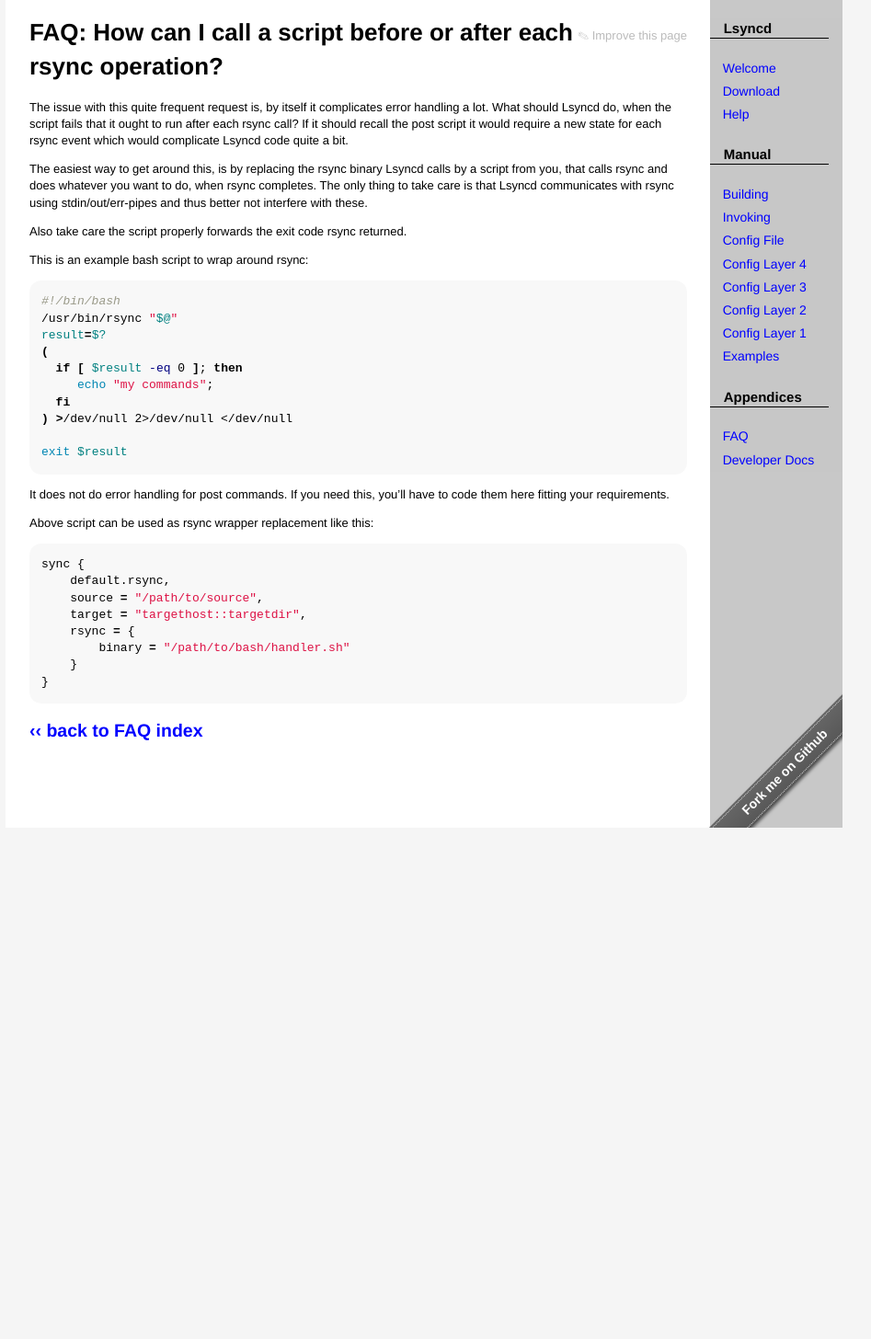
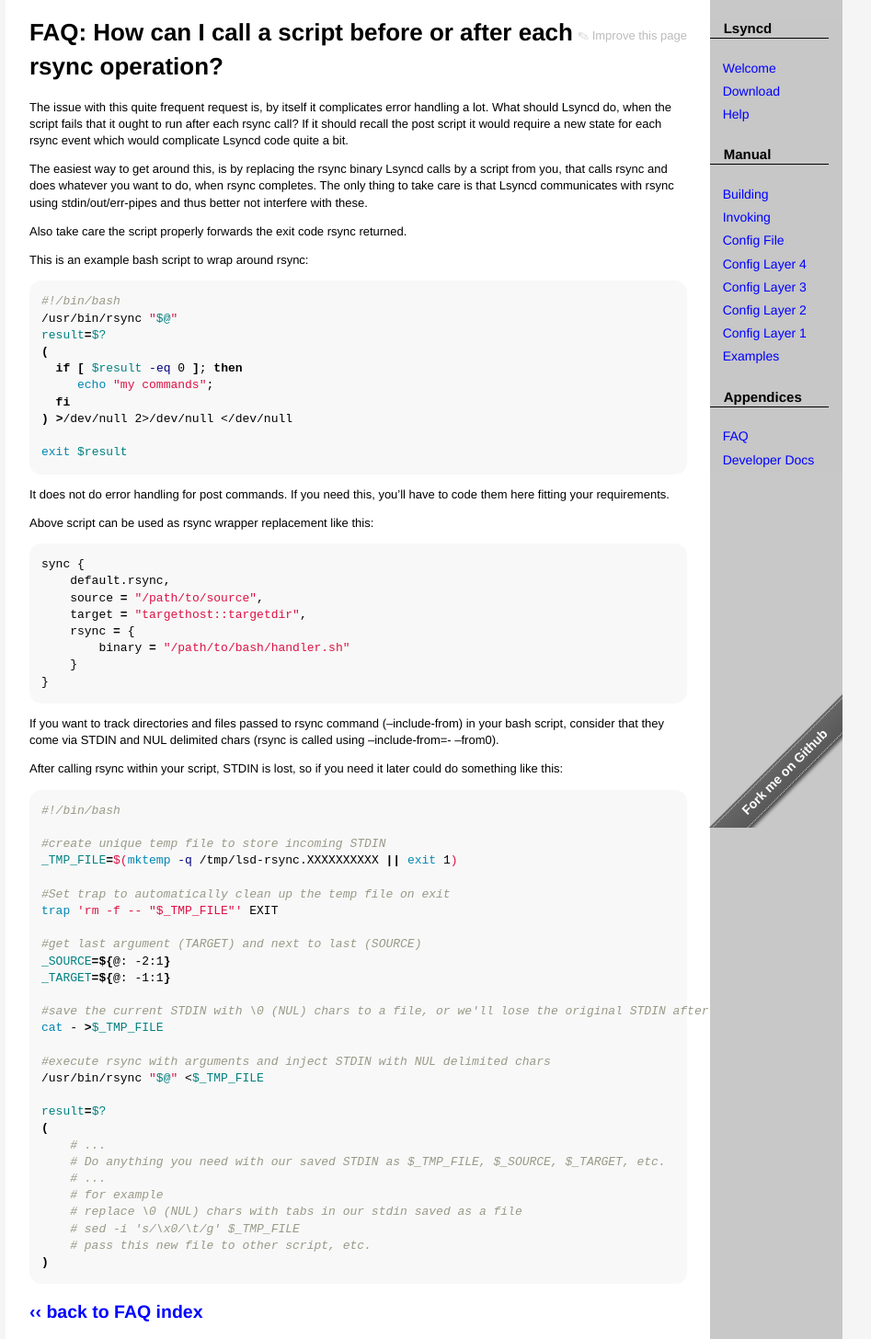
Before and after one commit to lsyncd/lsyncd, a Jekyll site: the page built from docs/faq/postscript/index.md, in a window 1280 px wide. Shown: the whole page at 92% size, without its empty margins (179-1126 px from the left). Built offline with Jekyll 4.4.1, drawn with Linux system fonts in a browser that asks for light colours; before the commit the page ends 900 px from its top, so only the background shows below that.

Commit message:
Update FAQ entry on scripting
Update FAQ entry: How can I call a script before or after each rsync operation?
Add information about how rsync is called filtering directories and files using STDIN so you have to save it in your bash script to use it after calling rsync

```diff
--- a/docs/faq/postscript/index.md
+++ b/docs/faq/postscript/index.md
@@ -39,4 +39,40 @@
 }
 {% endhighlight %}
 
+If you want to track directories and files passed to rsync command (--include-from) in your bash script, consider that they come via STDIN and NUL delimited chars (rsync is called using --include-from=- --from0).
+
+After calling rsync within your script, STDIN is lost, so if you need it later could do something like this:
+
+{% highlight shell %}
+#!/bin/bash
+
+#create unique temp file to store incoming STDIN
+_TMP_FILE=$(mktemp -q /tmp/lsd-rsync.XXXXXXXXXX || exit 1)
+
+#Set trap to automatically clean up the temp file on exit
+trap 'rm -f -- "$_TMP_FILE"' EXIT
+
+#get last argument (TARGET) and next to last (SOURCE)
+_SOURCE=${@: -2:1}
+_TARGET=${@: -1:1}
+
+#save the current STDIN with \0 (NUL) chars to a file, or we'll lose the original STDIN after calling rsync
+cat - >$_TMP_FILE
+
+#execute rsync with arguments and inject STDIN with NUL delimited chars
+/usr/bin/rsync "$@" <$_TMP_FILE
+
+result=$?
+(
+    # ...
+    # Do anything you need with our saved STDIN as $_TMP_FILE, $_SOURCE, $_TARGET, etc.
+    # ...
+    # for example
+    # replace \0 (NUL) chars with tabs in our stdin saved as a file
+    # sed -i 's/\x0/\t/g' $_TMP_FILE
+    # pass this new file to other script, etc.
+)
+
+{% endhighlight %}
+
 ## [‹‹ back to FAQ index](../)
```
